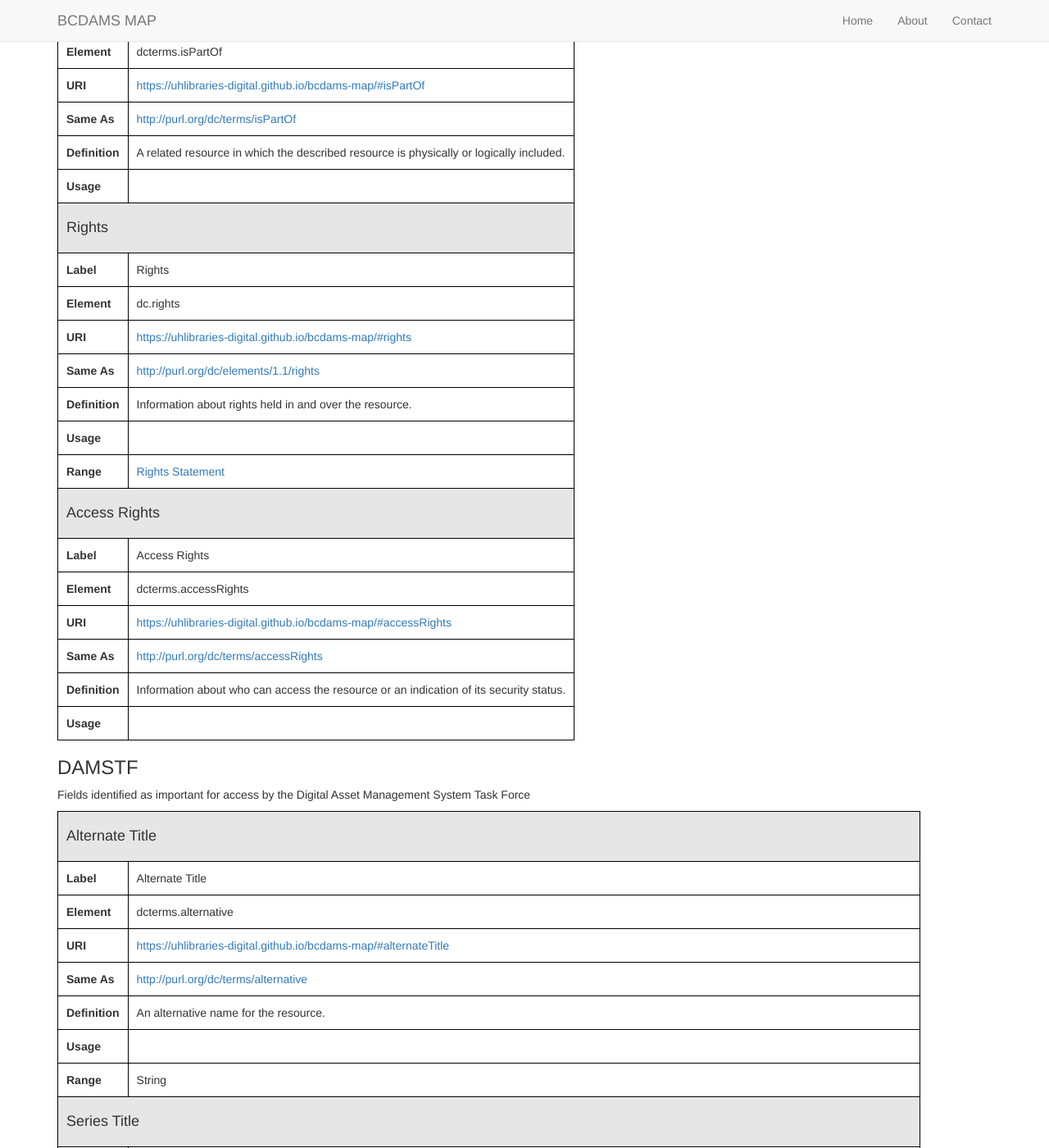
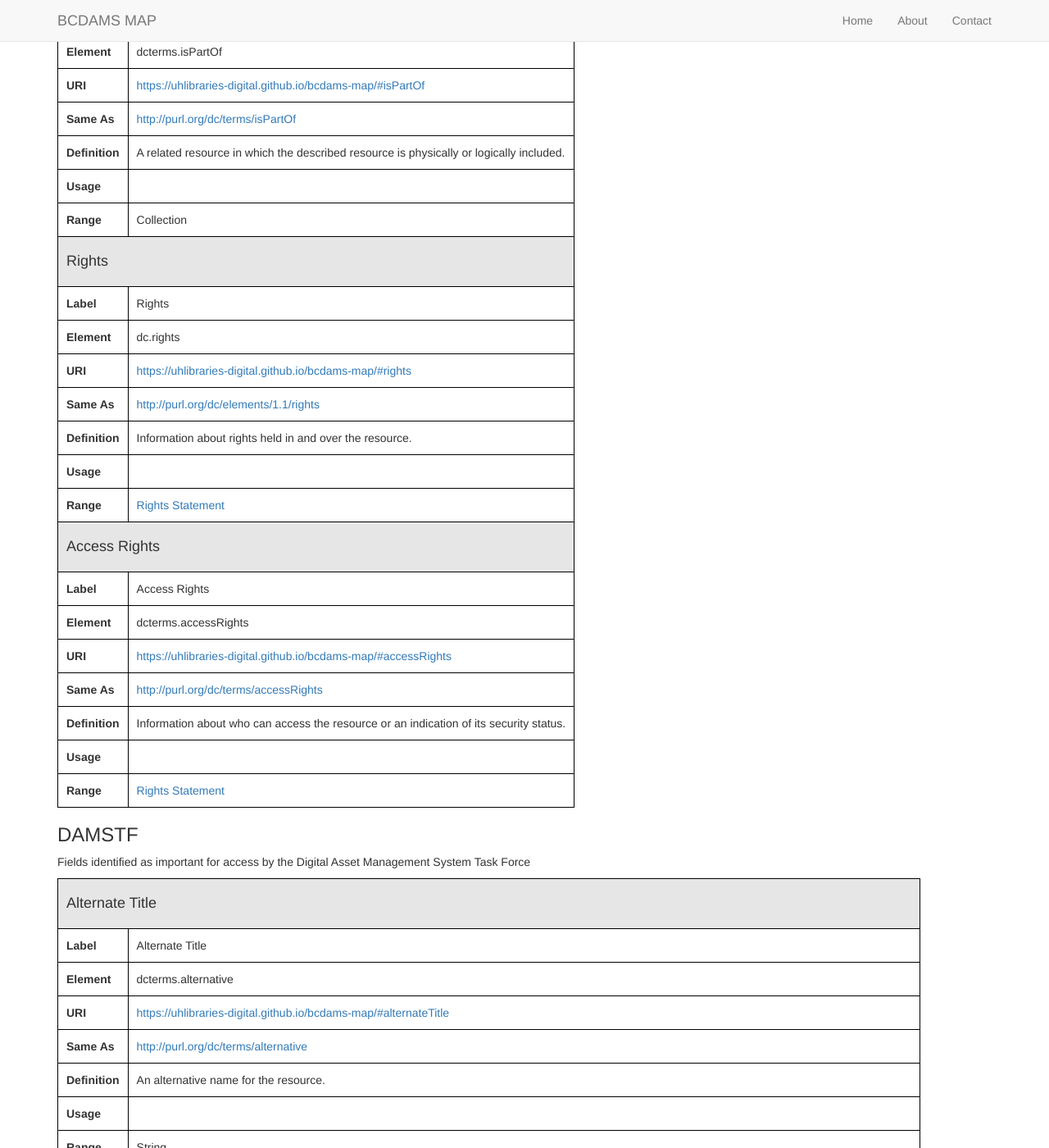
Before and after one commit to uhlibraries-digital/bcdams-map, a Jekyll site: the page built from index.html, in a window 1280 px wide and 1400 px high, scrolled down 2190 px. Shown: the whole window at 82% size. Built offline with Jekyll 4.4.1, drawn with Linux system fonts in a browser that asks for light colours; nearby versions of some CDN libraries; the list of posts is cut into pages by our own code.

Commit message:
update elements

```diff
--- a/_data/damstf/series_title.json
+++ b/_data/damstf/series_title.json
@@ -7,7 +7,6 @@
 	"definition": "Work in which the part has been issued; the title of the larger work appears on the part.",
 	"usage": "",
 	"range_label": "String",
-	"range_uri": "",
 	"required": "",
 	"repeatable": "",
 	"hidden": "false"
--- a/_data/dptf/access_rights.json
+++ b/_data/dptf/access_rights.json
@@ -6,6 +6,8 @@
 	"same_as": "http://purl.org/dc/terms/accessRights",
 	"definition": "Information about who can access the resource or an indication of its security status.",
 	"usage": "",
+	"range_label": "Rights Statement",
+	"range_uri": "http://rightsstatements.org/page/1.0/",
 	"required": "false",
 	"repeatable": "false",
 	"hidden": "false"
--- a/_data/dptf/collection.json
+++ b/_data/dptf/collection.json
@@ -6,6 +6,7 @@
 	"same_as": "http://purl.org/dc/terms/isPartOf",
 	"definition": "A related resource in which the described resource is physically or logically included.",
 	"usage": "",
+	"range_label": "Collection",
 	"required": "false",
 	"repeatable": "true",
 	"hidden": "false"
```
